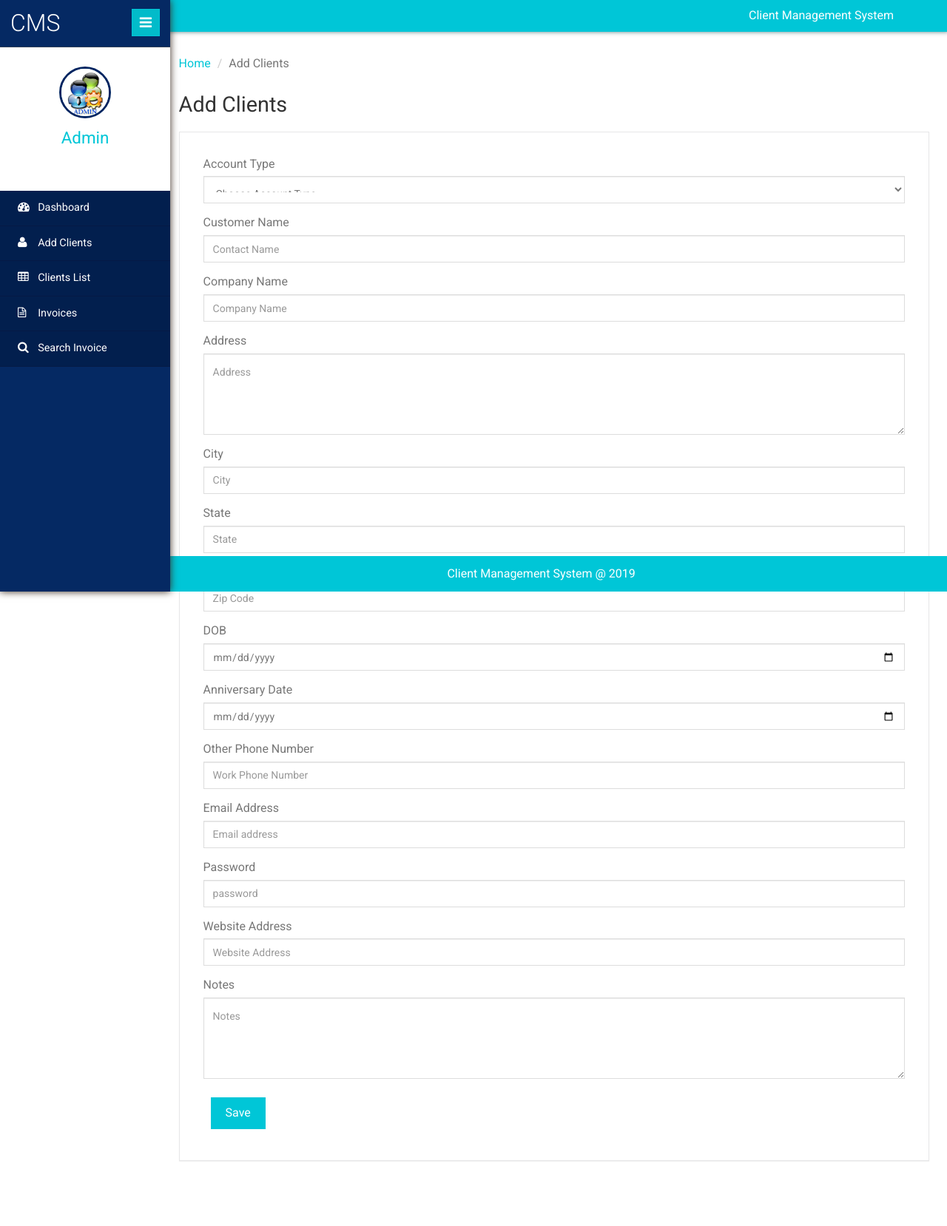
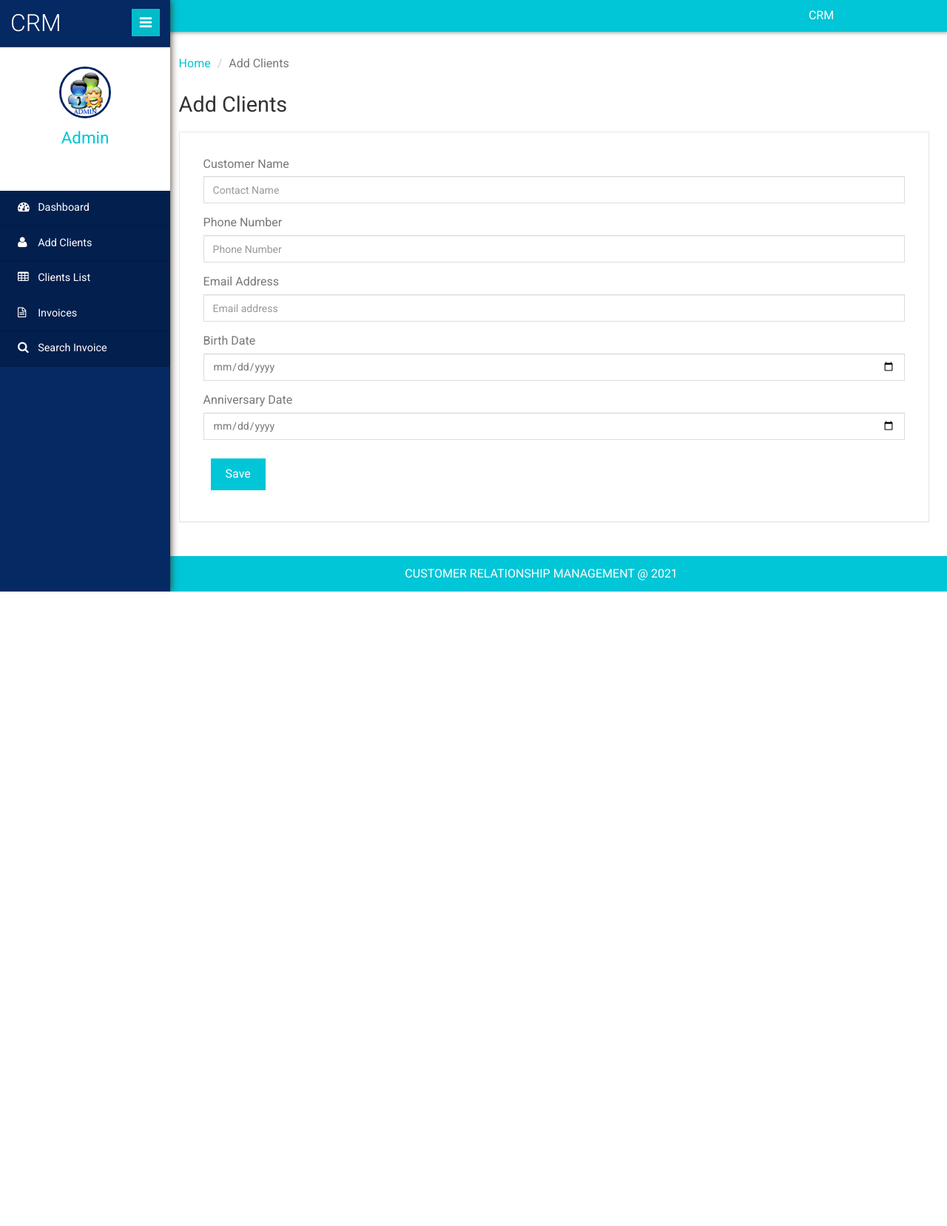
Before and after one commit to revatidongare/CMSsoftware, a PHP site: page /admin/add-client.php in a window 1280 px wide. Shown: the whole page at 74% size. After the commit the page ends 800 px from the top, so only its background shows below. Run offline with PHP 8.4, Linux system fonts and the light colour scheme; a user stored in the database is signed in; data comes from the database, SQL or seed files in the repository; some libraries are stand-ins or nearby versions.

Commit message:
Changes Done
29/1/2021

```diff
--- a/admin/add-client.php
+++ b/admin/add-client.php
@@ -9,39 +9,39 @@ if (strlen($_SESSION['clientmsaid']==0)) {
   {
 
 $clientmsaid=$_SESSION['clientmsaid'];
- $acctid=mt_rand(100000000, 999999999);
- $accttype=$_POST['accounttype'];
- $password=md5($_POST['password']);
+ //$acctid=mt_rand(100000000, 999999999);
+ //$accttype=$_POST['accounttype'];
+ //$password=md5($_POST['password']);
  $cname=$_POST['cname'];
- $comname=$_POST['comname'];
- $address=$_POST['address'];
- $city=$_POST['city'];
- $state=$_POST['state'];
- $zcode=$_POST['zcode'];
+ //$comname=$_POST['comname'];
+ //$address=$_POST['address'];
+ //$city=$_POST['city'];
+ //$state=$_POST['state'];
+ //$zcode=$_POST['zcode'];
  $birthday=$_POST['birthday'];
  $anniversary=$_POST['anniversary'];
  $ophnumber=$_POST['ophnumber'];
  $email=$_POST['email'];
- $websiteadd=$_POST['websiteadd'];
- $notes=$_POST['notes'];
+ //$websiteadd=$_POST['websiteadd'];
+ //$notes=$_POST['notes'];
 
-$sql="insert into tblclient(AccountID,AccountType,ContactName,CompanyName,Address,City,State,ZipCode,BirthDate,AnniversaryDate,Otherphnumber,Email,WebsiteAddress,Notes,Password)values(:acctid,:accttype,:cname,:comname,:address,:city,:state,:zcode,:birthday,:anniversary,:ophnumber,:email,:websiteadd,:notes,:password)";
+$sql="insert into tblclient(CustomerName,BirthDate,Anniversary,Otherphnumber,Email)values(:cname,:birthday,:anniversary,:ophnumber,:email)";
 $query=$dbh->prepare($sql);
-$query->bindParam(':acctid',$acctid,PDO::PARAM_STR);
-$query->bindParam(':accttype',$accttype,PDO::PARAM_STR);
+//$query->bindParam(':acctid',$acctid,PDO::PARAM_STR);
+//$query->bindParam(':accttype',$accttype,PDO::PARAM_STR);
 $query->bindParam(':cname',$cname,PDO::PARAM_STR);
-$query->bindParam(':comname',$comname,PDO::PARAM_STR);
-$query->bindParam(':address',$address,PDO::PARAM_STR);
-$query->bindParam(':city',$city,PDO::PARAM_STR);
-$query->bindParam(':state',$state,PDO::PARAM_STR);
-$query->bindParam(':zcode',$zcode,PDO::PARAM_STR);
+//$query->bindParam(':comname',$comname,PDO::PARAM_STR);
+//$query->bindParam(':address',$address,PDO::PARAM_STR);
+//$query->bindParam(':city',$city,PDO::PARAM_STR);
+//$query->bindParam(':state',$state,PDO::PARAM_STR);
+//$query->bindParam(':zcode',$zcode,PDO::PARAM_STR);
 $query->bindParam(':birthday',$birthday,PDO::PARAM_STR);
 $query->bindParam(':anniversary',$anniversary,PDO::PARAM_STR);
 $query->bindParam(':ophnumber',$ophnumber,PDO::PARAM_STR);
 $query->bindParam(':email',$email,PDO::PARAM_STR);
-$query->bindParam(':websiteadd',$websiteadd,PDO::PARAM_STR);
-$query->bindParam(':notes',$notes,PDO::PARAM_STR);
-$query->bindParam(':password',$password,PDO::PARAM_STR);
+//$query->bindParam(':websiteadd',$websiteadd,PDO::PARAM_STR);
+//$query->bindParam(':notes',$notes,PDO::PARAM_STR);
+//$query->bindParam(':password',$password,PDO::PARAM_STR);
  $query->execute();
 
    $LastInsertId=$dbh->lastInsertId();
@@ -107,7 +107,7 @@ echo "<script>window.location.href ='add-client.php'</script>";
 <div class="form-body">
 <form method="post">
 
-	<div class="form-group"> <label for="exampleInputEmail1">Account Type</label>
+	<!--<div class="form-group"> <label for="exampleInputEmail1">Account Type</label>
 		<select  name="accounttype"  class="form-control select2" required='true'>
 		<option value="">Choose Account Type</option>
 		<option value="Active Account">Active Account</option>
@@ -115,22 +115,23 @@ echo "<script>window.location.href ='add-client.php'</script>";
 		<option value="Contact/Lead">Contact/Lead</option>
 		<option value="Unknown">Unknown</option>
 
-	</select> </div>
+	</select> </div>-->
 	<div class="form-group"> <label for="exampleInputEmail1">Customer Name</label> <input type="text" name="cname" placeholder="Contact Name" value="" class="form-control" required='true'> </div>
-	<div class="form-group"> <label for="exampleInputEmail1">Company Name</label> <input type="text" name="comname" placeholder="Company Name" value="" class="form-control" required='true'> </div>
+	<!--<div class="form-group"> <label for="exampleInputEmail1">Company Name</label> <input type="text" name="comname" placeholder="Company Name" value="" class="form-control" required='true'> </div>
 	<div class="form-group"> <label for="exampleInputEmail1">Address</label> <textarea type="text" name="address" placeholder="Address" value="" class="form-control" required='true' rows="4" cols="3"></textarea> </div>
 	<div class="form-group"> <label for="exampleInputEmail1">City</label> <input type="text" name="city" placeholder="City" value="" class="form-control" required='true'> </div>
 	<div class="form-group"> <label for="exampleInputEmail1">State</label> <input type="text" name="state" placeholder="State" value="" class="form-control" required='true'> </div>
-	<div class="form-group"> <label for="exampleInputEmail1">Zip Code</label> <input type="text" name="zcode" placeholder="Zip Code" value="" class="form-control" required='true'> </div>
-	<div class="form-group"> <label for="birthday">DOB</label><input type="date" name="birthday" value="" placeholder="DOB"  class="form-control"  required='true'> </div>
-	<div class="form-group"> <label for="birthday">Anniversary Date</label><input type="date" name="birthday" value="" placeholder="DOB"  class="form-control"  required='true'> </div>
-	<div class="form-group"> <label for="exampleInputEmail1">Other Phone Number</label><input type="text" name="ophnumber" value="" placeholder="Work Phone Number"  class="form-control" maxlength='10' pattern="[0-9]+"> </div>
+	<div class="form-group"> <label for="exampleInputEmail1">Zip Code</label> <input type="text" name="zcode" placeholder="Zip Code" value="" class="form-control" required='true'> </div>-->
+
+	<div class="form-group"> <label for="exampleInputEmail1">Phone Number</label><input type="text" name="ophnumber" value="" placeholder="Phone Number"  class="form-control" maxlength='10' pattern="[0-9]+"> </div>
 	<div class="form-group"> <label for="exampleInputEmail1">Email Address</label> <input type="email" name="email" value="" placeholder="Email address" class="form-control" required='true'> </div>
-<div class="form-group"> <label for="exampleInputEmail1">Password</label>
+	<div class="form-group"> <label for="birthday">Birth Date</label><input type="date" name="birthday" value="" placeholder="DOB"  class="form-control"  required='true'> </div>
+	<div class="form-group"> <label for="anniversary">Anniversary Date</label><input type="date" name="anniversary" value="" placeholder="DOA"  class="form-control"  > </div>
+<!--<div class="form-group"> <label for="exampleInputEmail1">Password</label>
 	<input placeholder="password" type="password" name="password" required="true" id="password" class="form-control">
 </div>
 	<div class="form-group"> <label for="exampleInputPassword1">Website Address</label> <input type="text" name="websiteadd" value="" placeholder="Website Address" required='true' class="form-control"> </div>
-	<div class="form-group"> <label for="exampleInputEmail1">Notes</label> <textarea type="text" name="notes" placeholder="Notes" value="" class="form-control" required='true' rows="4" cols="3"></textarea> </div>
+	<div class="form-group"> <label for="exampleInputEmail1">Notes</label> <textarea type="text" name="notes" placeholder="Notes" value="" class="form-control" required='true' rows="4" cols="3"></textarea> </div>-->
 
 
 	 <button type="submit" class="btn btn-default" name="submit" id="submit">Save</button> </form>
--- a/admin/includes/footer.php
+++ b/admin/includes/footer.php
@@ -1,3 +1,3 @@
  <footer>
-            <p>Client Management System @ 2019</p>
+            <p>CUSTOMER RELATIONSHIP MANAGEMENT @ 2021</p>
         </footer>
--- a/admin/includes/header.php
+++ b/admin/includes/header.php
@@ -53,7 +53,7 @@
 
                 </script>
               </li>
-              <p style="padding-top: 10px;color: white;text-align: center;">Client Management System</p>
+              <p style="padding-top: 10px;color: white;text-align: center;">CRM</p>
               <div class="clearfix"></div>
             </ul>
           </div>
--- a/admin/includes/sidebar.php
+++ b/admin/includes/sidebar.php
@@ -1,6 +1,6 @@
  <div class="sidebar-menu">
     <header class="logo">
-        <a href="#" class="sidebar-icon"> <span class="fa fa-bars"></span> </a> <a href="dashboard.php"> <span id="logo"> <h1>CMS</h1></span>
+        <a href="#" class="sidebar-icon"> <span class="fa fa-bars"></span> </a> <a href="dashboard.php"> <span id="logo"> <h1>CRM</h1></span>
             <!--<img id="logo" src="" alt="Logo"/>-->
         </a>
     </header>
--- a/admin/index.php
+++ b/admin/index.php
@@ -64,7 +64,7 @@ echo "<script>alert('Invalid Details');</script>";
 
 					<div class="new">
 						<p><a href="forgot-password.php">Forgot Password?</a></p>
-						<p><a href="../index.php">Back Home!!</a></p>
+						<p><a href="admin/index.php">Back Home!!</a></p>
 
 						<div class="clearfix"></div>
 					</div>
--- a/css/style.css
+++ b/css/style.css
@@ -121,7 +121,7 @@ ul.nav.nav-pills li {
 }
 
 .w3ls-banner {
-	background: url(../images/banner.jpg) no-repeat center;
+	background: url(../images/slide1.jpg) no-repeat center;
 	background-size: cover;
 	-webkit-background-size: cover;
 	-moz-background-size: cover;
--- a/includes/footer.php
+++ b/includes/footer.php
@@ -1,3 +1,3 @@
  <footer>
-            <p>Client Management System @ 2019</p>
+            <p>C R M @ 2021</p>
         </footer>
--- a/includes/sidebar.php
+++ b/includes/sidebar.php
@@ -1,6 +1,6 @@
  <div class="sidebar-menu">
     <header class="logo">
-        <a href="#" class="sidebar-icon"> <span class="fa fa-bars"></span> </a> <a href="dashboard.php"> <span id="logo"> <h1>CMS</h1></span>
+        <a href="#" class="sidebar-icon"> <span class="fa fa-bars"></span> </a> <a href="dashboard.php"> <span id="logo"> <h1>CRM</h1></span>
             <!--<img id="logo" src="" alt="Logo"/>-->
         </a>
     </header>
```
Also changed, not shown: admin/manage-client.php (+11 -11 lines), index.php (+6 -6 lines).
